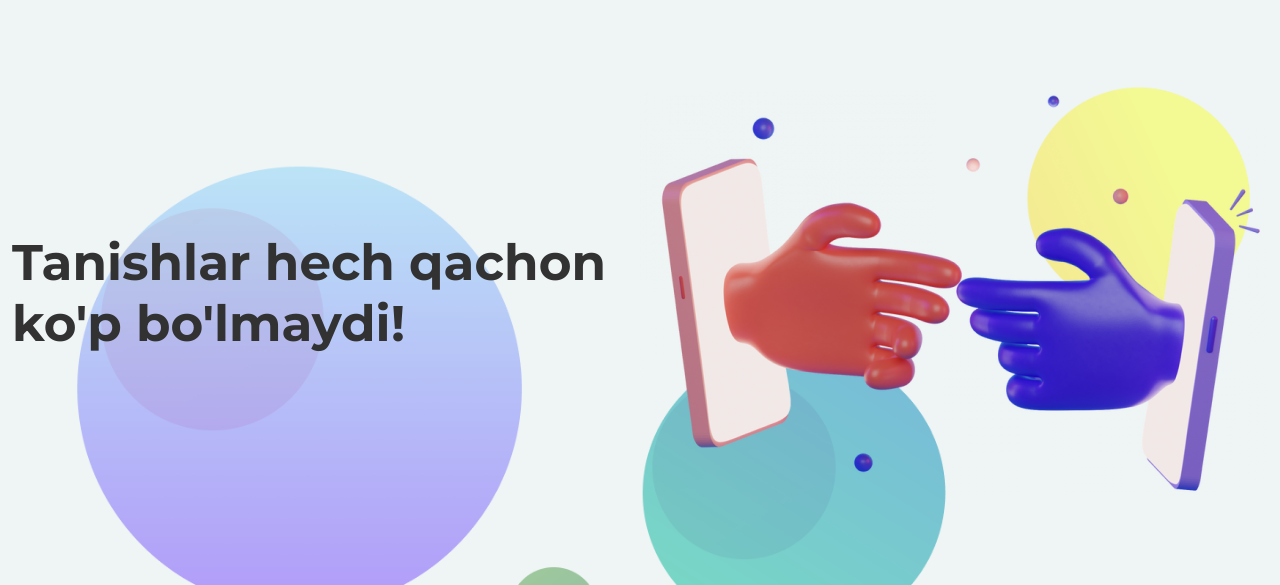
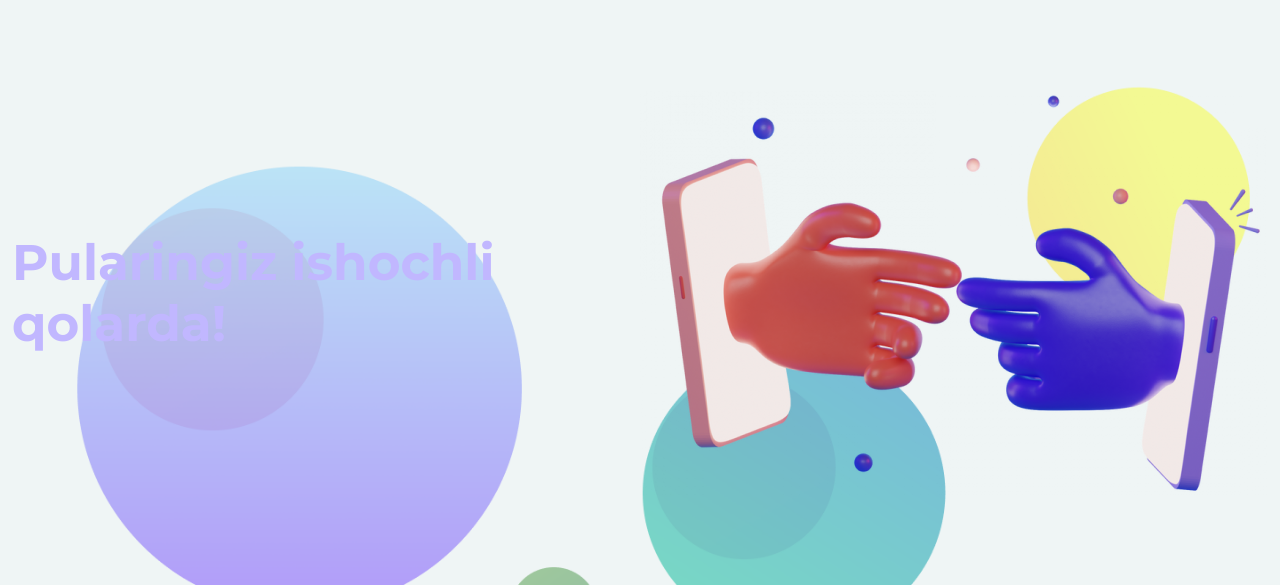
Before and after one commit to karimberdi/tanish-bilish-bank, a plain HTML site: page index.html in a window 1280 px wide. Shown: the part 87-672 px from the top of the page. Drawn offline with Linux system fonts and the light colour scheme.

Commit message:
title changed

```diff
--- a/index.html
+++ b/index.html
@@ -28,7 +28,7 @@
 
             <div class="container intro__container">
                 <div class="intro__content">
-                    <h1 class="intro__title">Tanishlar hech qachon ko'p bo'lmaydi!</h1>
+                    <h1 class="intro__title">Pularingiz ishochli qolarda!</h1>
                     <img src="img/intro.png" alt="" class="intro__img">
                 </div>
                 <div class="intro__app">
--- a/style/style.css
+++ b/style/style.css
@@ -86,7 +86,7 @@ body {
 .intro__title {
     font-size: 50px;
     line-height: 61px;
-    color: #323232;
+    color: #C1B7FF;
 }
 
 .intro__app {
```
